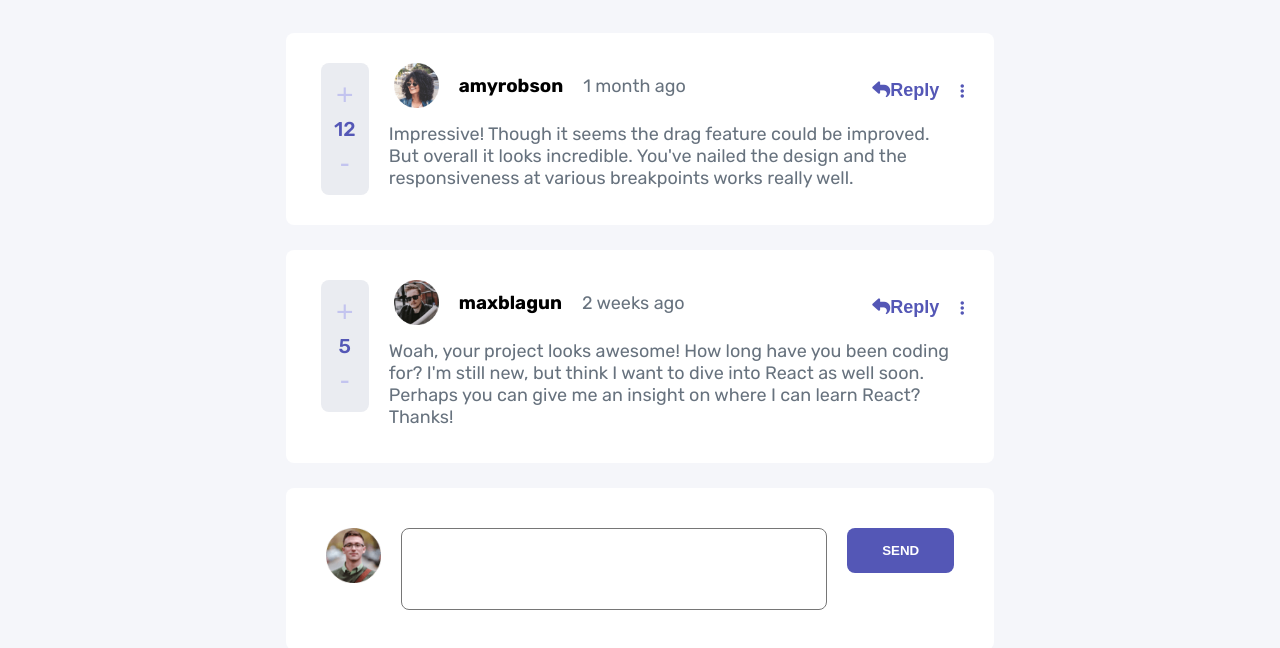
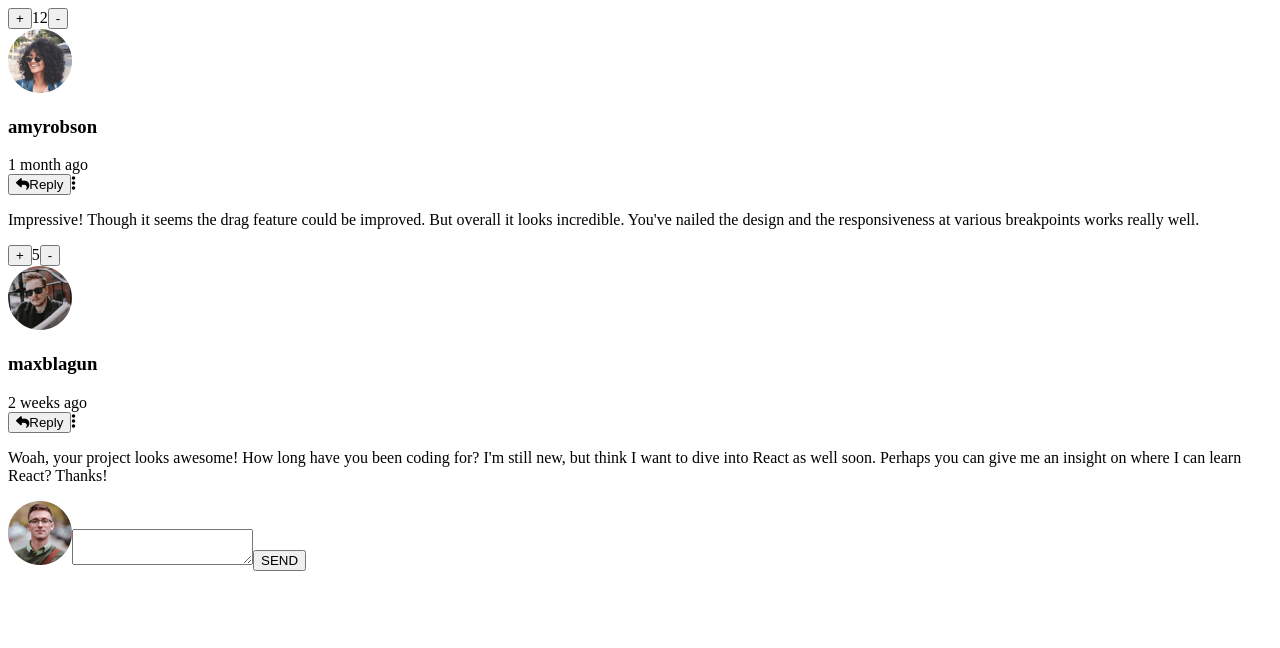
Before and after one commit to theritikshah/comment-component, a React (Create React App) app: page / in a window 1280 px wide. Shown: the top 648 px of the page. Built offline with nearby package versions, Linux system fonts and the light colour scheme.

Commit message:
remove public style sheet

```diff
--- a/public/index.html
+++ b/public/index.html
@@ -4,7 +4,7 @@
 <head>
   <meta charset="utf-8" />
   <meta name="viewport" content="width=device-width, initial-scale=1" />
-  <link rel="stylesheet" href="./style.css">
+  <!-- <link rel="stylesheet" href="./style.css"> -->
   <script src="https://kit.fontawesome.com/d19f34a46d.js" crossorigin="anonymous"></script>
   <title>Comment Section</title>
 </head>
--- a/public/style.css
+++ /dev/null
@@ -1,214 +0,0 @@
-@import url('https://fonts.googleapis.com/css2?family=Rubik:wght@400;500;700&display=swap');
-
-:root {
-     /* Primary */
-
-    --Moderate-blue: hsl(238, 40%, 52%);
-    --Soft-Red: hsl(358, 79%, 66%);
-    --Light-grayish-blue: hsl(239, 57%, 85%);
-    --Pale-red: hsl(357, 100%, 86%);
-
-    /* Neutral */
-
-    --Dark-blue: hsl(212, 24%, 26%);
-    --Grayish-Blue: hsl(211, 10%, 45%);
-    --Light-gray: hsl(223, 19%, 93%);
-    --background-color: rgb(245,246,250);
-    --Very-light-gray: hsl(228, 33%, 97%);
-    --White: hsl(0, 0%, 100%);
-    --border-radius: 8px;
-}
-
-body {
-    font-family: 'Rubik', sans-serif;
-    background-color: var(--Very-light-gray) ;
-    display: flex;
-    justify-content: center;
-    box-sizing: border-box;
-}
-
-.container{
-    width:60%;
-}
-
-.block {
-    margin: 25px;
-    padding: 30px;
-    background-color: white;
-    border-radius: var(--border-radius);
-}
-
-/* Parent Comment */
-
-.parent-comment {
-
-    display: grid;
-    grid-template-columns: 1fr 10fr;
-    gap: 10px;
-}
-
-/* vote Button */
-
-.vote{
-    display: flex;
-    justify-content: center;
-    align-items: flex-start;
-}
-
-.vote button {
-
-    color: var(--Light-grayish-blue);
-    border: none;
-    background-color: transparent;
-    font-size: 30px;
-    padding: 5px 5px;
-}
-
-
-.vote-button button:hover {
-    cursor: pointer;
-    color: var(--Moderate-blue);
-    }
-.vote-button button.active {
-    color: var(--Moderate-blue);
-    }
-.vote-button {
-    font-size: 20px;
-    font-weight: 500;
-    background-color: var(--Light-gray);
-    padding: 10px;
-    display: flex;
-    flex-direction: column;
-    border-radius: var(--border-radius);
-}
-
-.vote-count {
-
-    text-align: center;
-    color: var(--Moderate-blue);
-}
-
-/* Comment header and text */
-
-.comment section {
-    display: flex;
-    flex-direction: column;
-
-}
-
-.header {
-    display: flex;
-    flex-direction: row;
-    justify-content: space-between;
-
-}
-
-.profile {
-    display: flex;
-    flex-direction: row;
-    align-items: center;
-}
-
-.profile * {
-    margin: 0px 10px 10px 10px;
-}
-
-.profile img{
-    width: 45px;
-}
-
-.comment  p, .comment-duration {
-
-    color: var(--Grayish-Blue);
-    font-size: 18px;
-
-
-}
-
-.comment p{
-    margin: 5px;
-}
-
-
-.reply-button {
-    display: flex;
-    align-items: center;
-}
-
-.reply-button button{
-    color: var(--Moderate-blue);
-    font-size: 18px;
-
-    font-weight: 700;
-    border: none;
-    background-color: transparent;
-    cursor: pointer;
-}
-
-.reply-button img {
-    padding-right: 5px;
-}
-
-.reply-button button:hover{
-    color: var(--Light-grayish-blue);
-
-}
-.reply-button img:hover:hover{
-    fill: var(--Light-grayish-blue);
-
-}
-
-/* Submit Comment */
-
-.submit-comment {
-    display: flex;
-    justify-content: space-between;
-}
-.submit-comment * {
-   margin: 10px;
-
-}
-
-.submit-comment textarea{
-    font-family:'Rubik', sans-serif ;
-    line-height: 1.4;
-    padding: 15px;
-    font-size: 18px;
-    color: var(--Dark-blue);
-    flex-grow: 1;
-    resize: none;
-    border-radius: var(--border-radius);
-    overflow: hidden;
-}
-
-.user-avatar  {
-    width: 55px;
-    object-fit: cover;
-    align-self: flex-start;
-}
-
-.send{
-    background-color: var(--Moderate-blue);
-    color: white;
-    border-radius: var(--border-radius);
-    border: none;
-    padding: 15px 35px;
-    height: fit-content;
-    cursor: pointer;
-    font-weight: 700;
-}
-
-.send:hover {
-    background-color: var(--Light-grayish-blue);
-}
-
-.menu-icon
-{
-    color: var(--Moderate-blue);
-    padding: 0 0 0 15px;
-    cursor: pointer;
-}
-
-.menu-icon:hover{
-    color: var(--Light-grayish-blue);
-}
```
